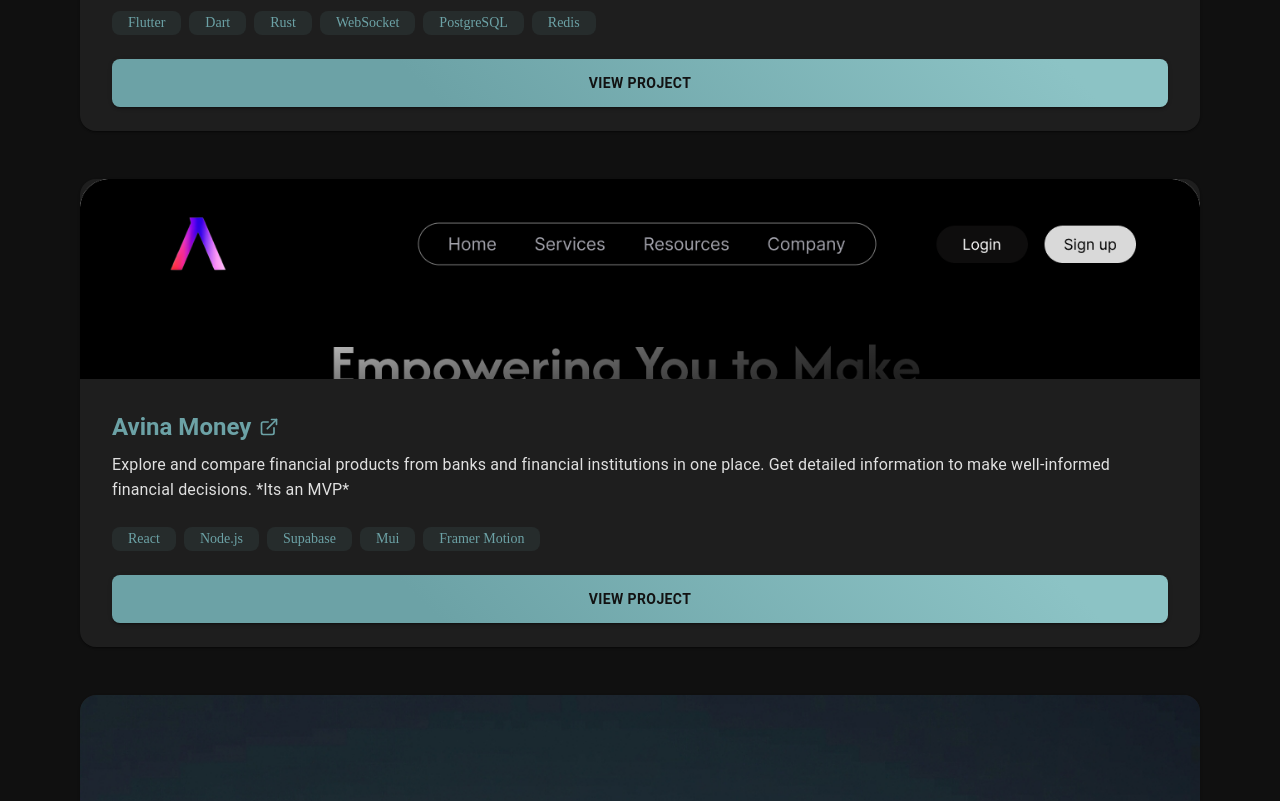
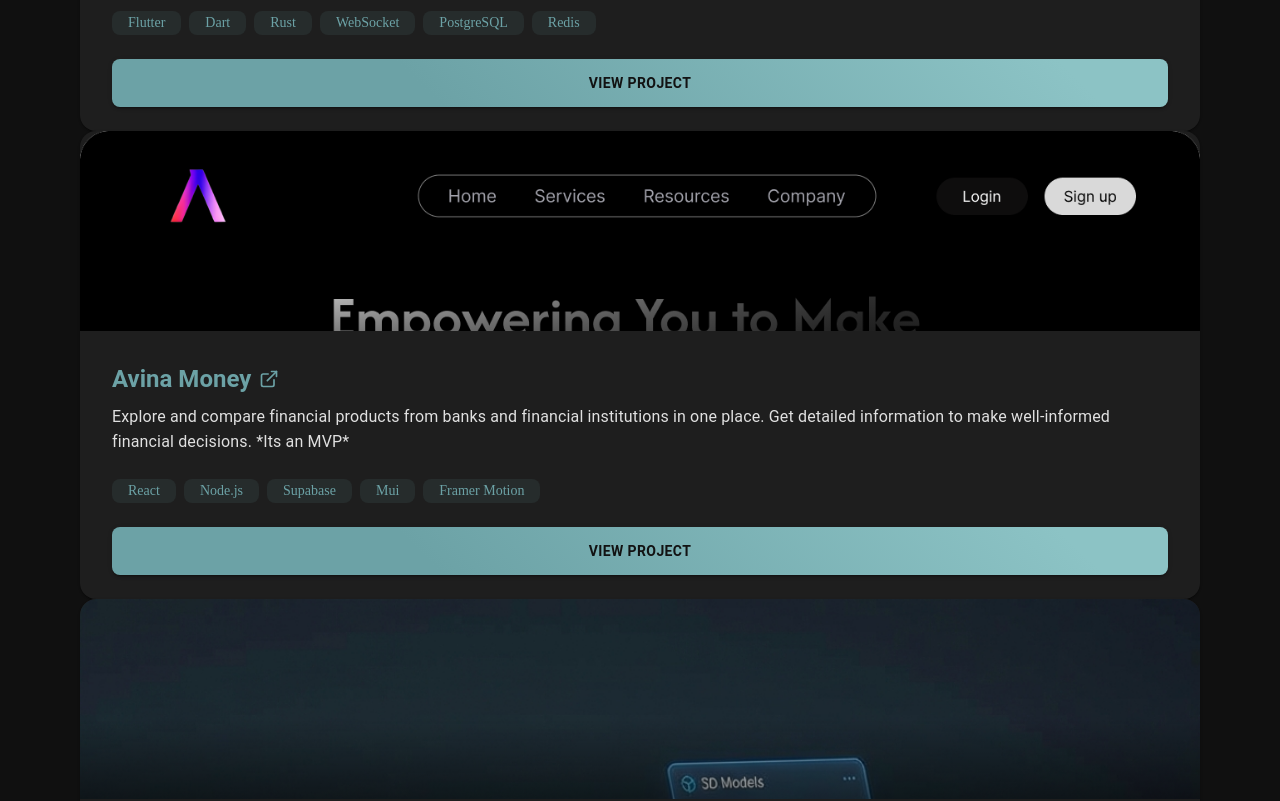
Before and after one commit to Parth3930/portforlio, a Next.js app: page / in a window 1280 px wide. Shown: the part 1980-2781 px from the top of the page. Built offline with nearby package versions, Linux system fonts and the light colour scheme; a web font is replaced by a local one.

Commit message:
types patch

```diff
--- a/src/componants/SkillsOrbit.tsx
+++ b/src/componants/SkillsOrbit.tsx
@@ -31,7 +31,7 @@
             repeat: Infinity,
             duration: 30,
             ease: "linear",
-        },
+        } as any,
     },
     counterClockwise: {
         rotate: -360,
@@ -39,7 +39,7 @@
             repeat: Infinity,
             duration: 30,
             ease: "linear",
-        },
+        } as any,
     },
 };
 
--- a/src/componants/projects.tsx
+++ b/src/componants/projects.tsx
@@ -49,9 +49,9 @@
                 Featured Projects
             </Typography>
 
-            <Grid container spacing={6} justifyContent="center">
+            <Grid spacing={6} justifyContent="center">
                 {projects.map((project, index) => (
-                    <Grid item xs={12} md={6} lg={4} key={index}>
+                    <Grid size={{ xs: 12, md: 6, lg: 4 }} key={index}>
                         <Card
                             sx={{
                                 height: '100%',
```
